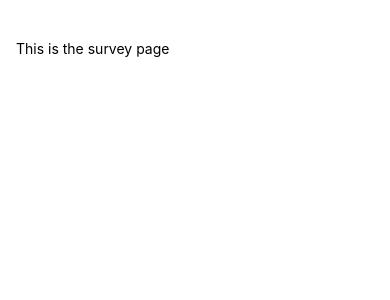
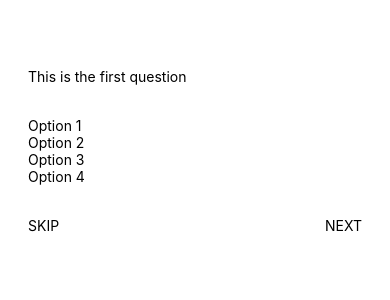
Before and after one commit to gichuhibrian/survey2, a React Native app: screen / in a window 390 px wide. Shown: the top 300 px of the page. Built offline with nearby package versions, Linux system fonts and the light colour scheme.

Commit message:
Modified the survey screen and added some styling

```diff
--- a/screens/survey.screens.js
+++ b/screens/survey.screens.js
@@ -1,15 +1,56 @@
 import React from 'react'
-import {View, Text, StyleSheet} from 'react-native'
+import {View, Text, StyleSheet, TouchableOpacity} from 'react-native'
+import {} from "react-native-web";
 const SurveyScreen = () => {
     return (
-        <View>
-            <Text>
-                This is the survey page
-            </Text>
+        <View style={styles.container}>
+            <View style={styles.question}>
+                <Text>This is the first question</Text>
+            </View>
+            <View style={styles.answers}>
+                <TouchableOpacity>
+                    <Text>Option 1</Text>
+                </TouchableOpacity>
+                <TouchableOpacity>
+                    <Text>Option 2</Text>
+                </TouchableOpacity>
+                <TouchableOpacity>
+                    <Text>Option 3</Text>
+                </TouchableOpacity>
+                <TouchableOpacity>
+                    <Text>Option 4</Text>
+                </TouchableOpacity>
+            </View>
+            <View style={styles.buttons}>
+                <TouchableOpacity>
+                    <Text>SKIP</Text>
+                </TouchableOpacity>
+                <TouchableOpacity>
+                    <Text>NEXT</Text>
+                </TouchableOpacity>
+            </View>
         </View>
     )
 }
 
 export default SurveyScreen
 
-const styles = StyleSheet.create({})
+const styles = StyleSheet.create({
+    container: {
+        padding: 12,
+        height: '100%',
+    },
+    buttons: {
+        marginBottom: 12,
+        paddingVertical: 16,
+        justifyContent: 'space-between',
+        flexDirection: 'row',
+    },
+    question: {
+        marginVertical: 16,
+    },
+    answers: {
+        marginVertical: 16,
+        flex: 1,
+    },
+})
```
